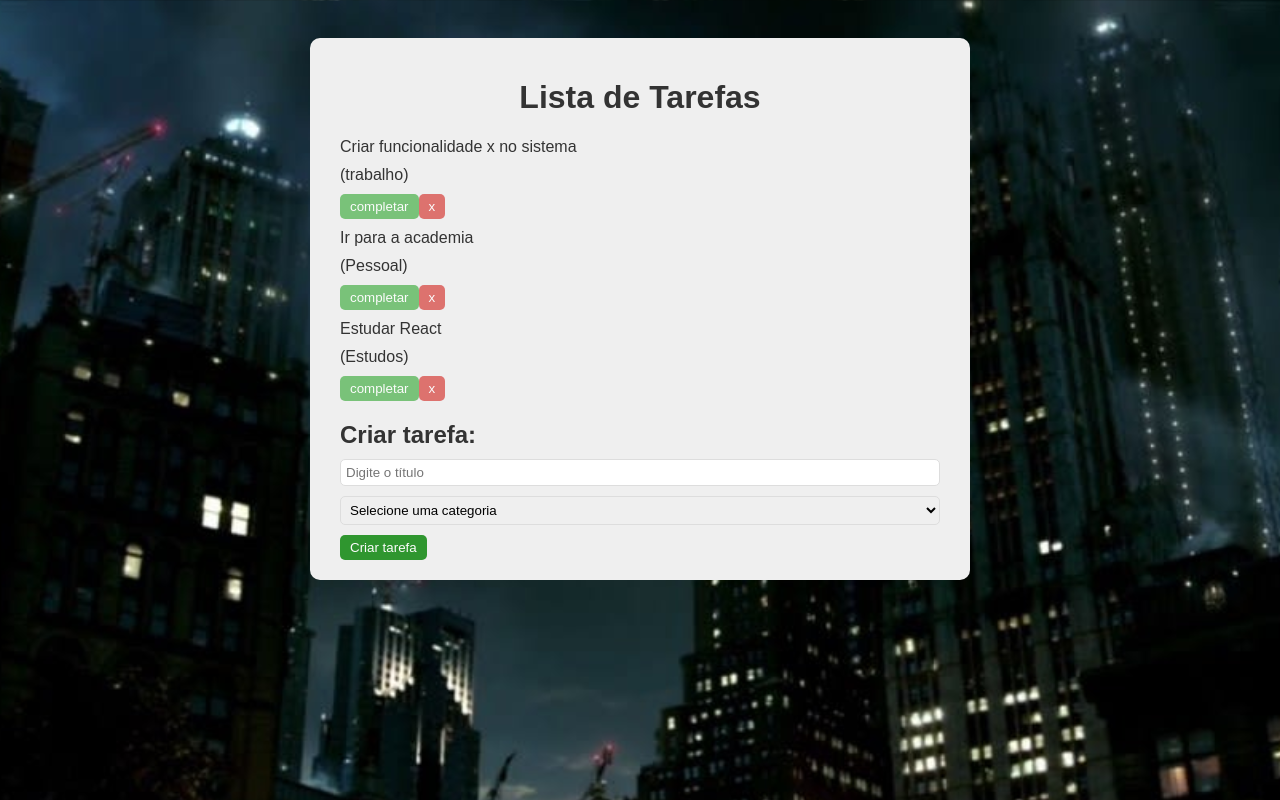
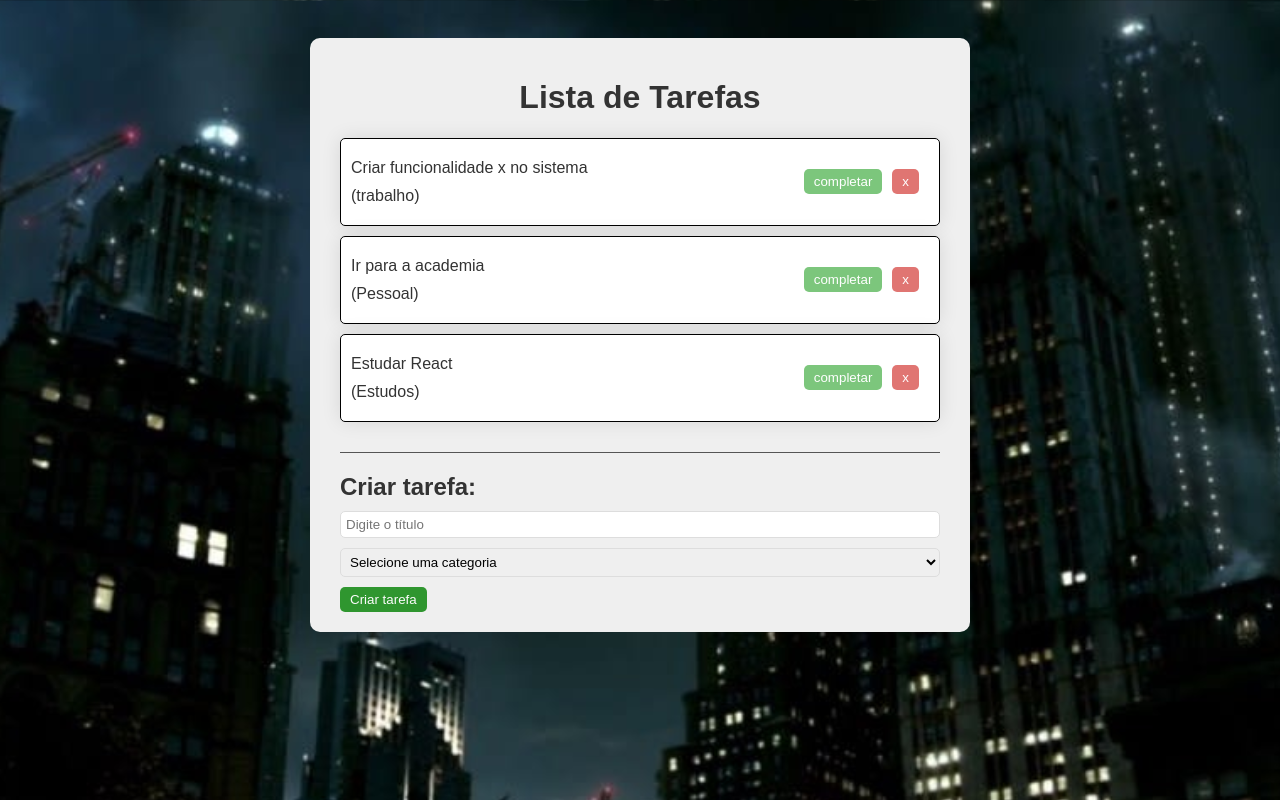
Before and after one commit to renan-almeida/To-do-List, a React (Vite) app: page / in a window 1280 px wide. Shown: the top 800 px of the page. Built offline with nearby package versions, Linux system fonts and the light colour scheme.

Commit message:
feat: estilização do layout de tarefas finalizado.

```diff
--- a/src/App.css
+++ b/src/App.css
@@ -39,6 +39,7 @@ button {
   border: none;
   border-radius: 5px;
   cursor: pointer;
+  margin-right: 10px;
   opacity: 0.8;
   transition: .3s;
 }
@@ -47,6 +48,24 @@ button:hover {
   opacity: 1;
 }
 
+.todo-list {
+  margin-bottom: 20px;
+  padding-bottom : 20px;
+  border-bottom: 1px solid #555;
+}
+
+.todo {
+  display: flex;
+  justify-content: space-between;
+  align-items: center;
+  padding: 10px;
+  border-bottom: 1px solid #ddd;
+  background-color: #fff;
+  border-radius: 5px;
+  margin-bottom: 10px;
+  box-shadow: 0 0 19px rgba(0,0,0, 0.1);
+  border: 1px solid black;
+}
 .complete {
   background-color: #5cb85c;
 }
```
